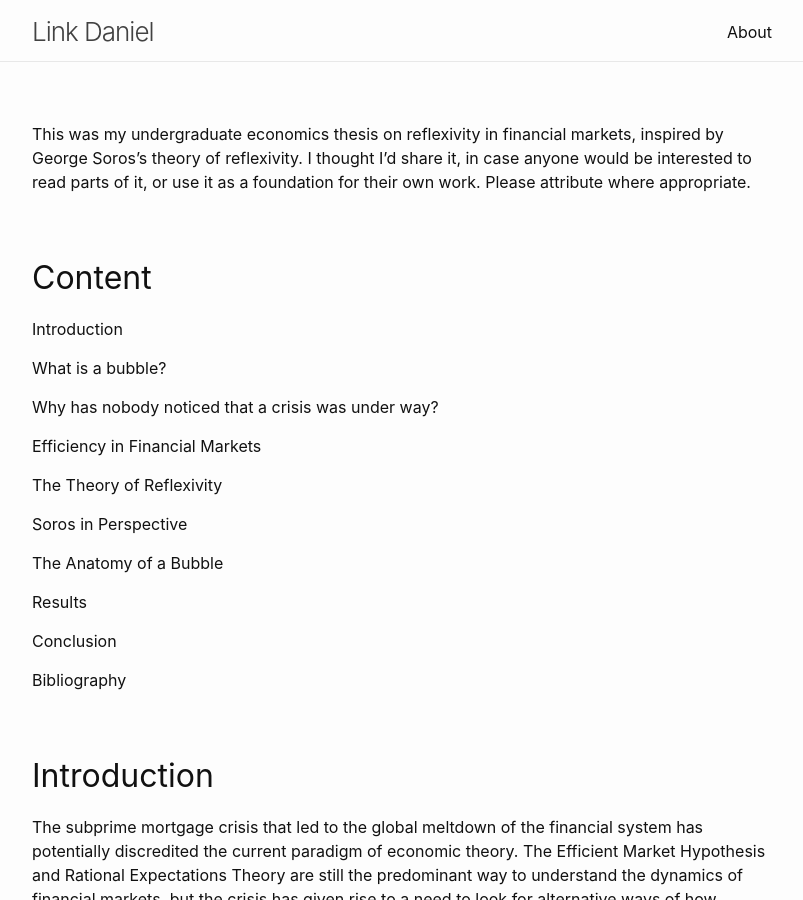
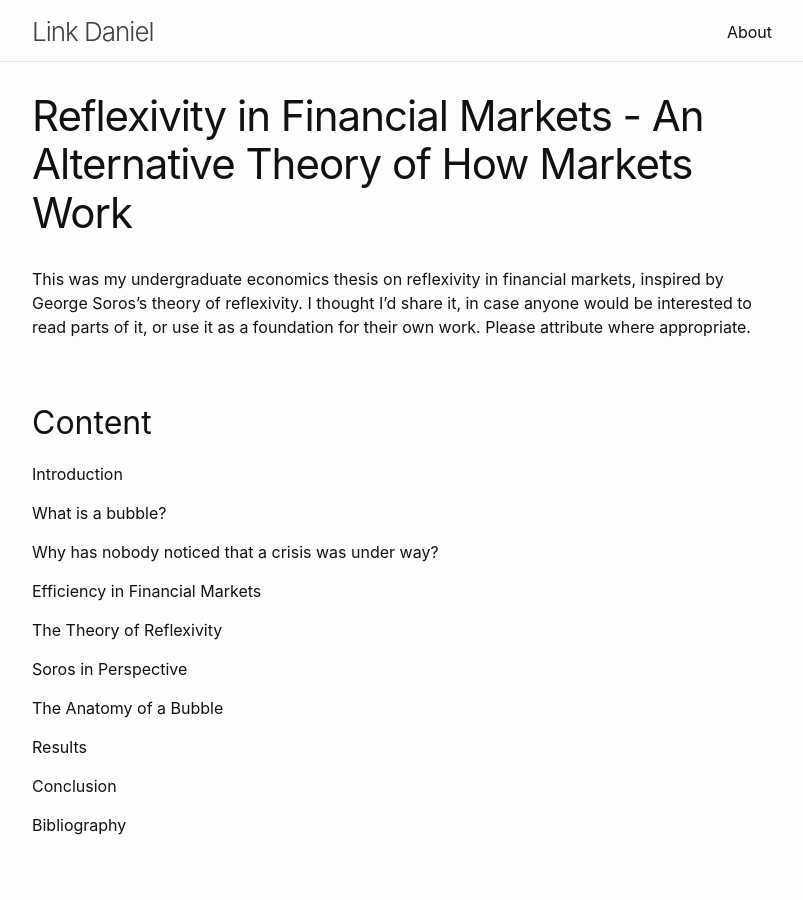
Before and after one commit to link-daniel/link.github.io, a Jekyll site: the page built from reflexivity.md, in a window 1280 px wide and 900 px high. Shown: the whole window, without its empty margins (238-1041 px from the left). Built offline with Jekyll 4.4.1, drawn with Linux system fonts in a browser that asks for light colours; our own code applies the rules of GitHub Pages for plain Markdown files.

Commit message:
Update reflexivity.md

```diff
--- a/reflexivity.md
+++ b/reflexivity.md
@@ -1,6 +1,6 @@
 ---
 layout: page
-title: Reflexivity in Financial Markets: An Alternative Theory of How Markets Work
+title: Reflexivity in Financial Markets - An Alternative Theory of How Markets Work
 permalink: /reflexivity/
 ---
 
```
